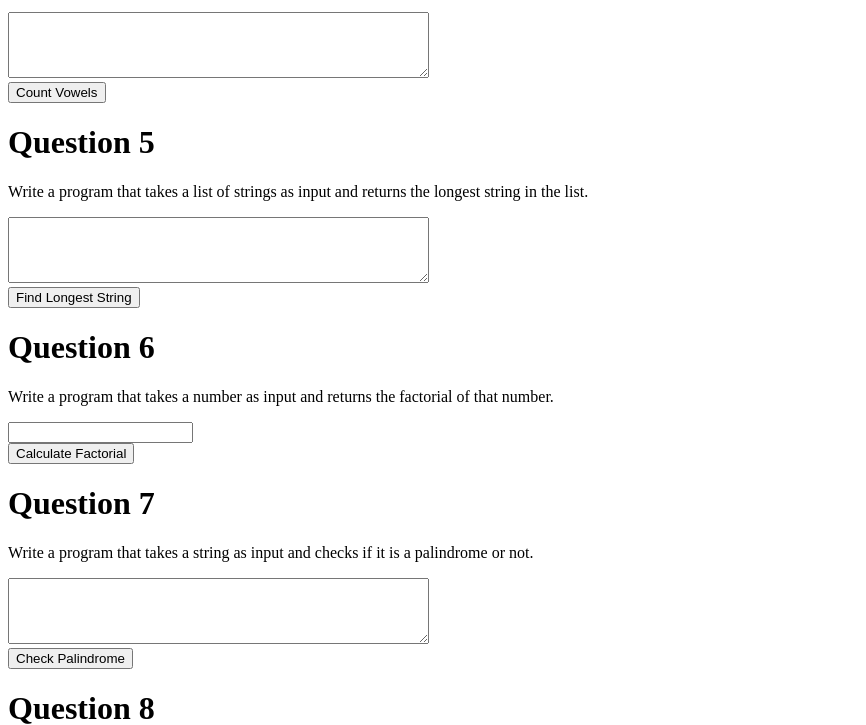
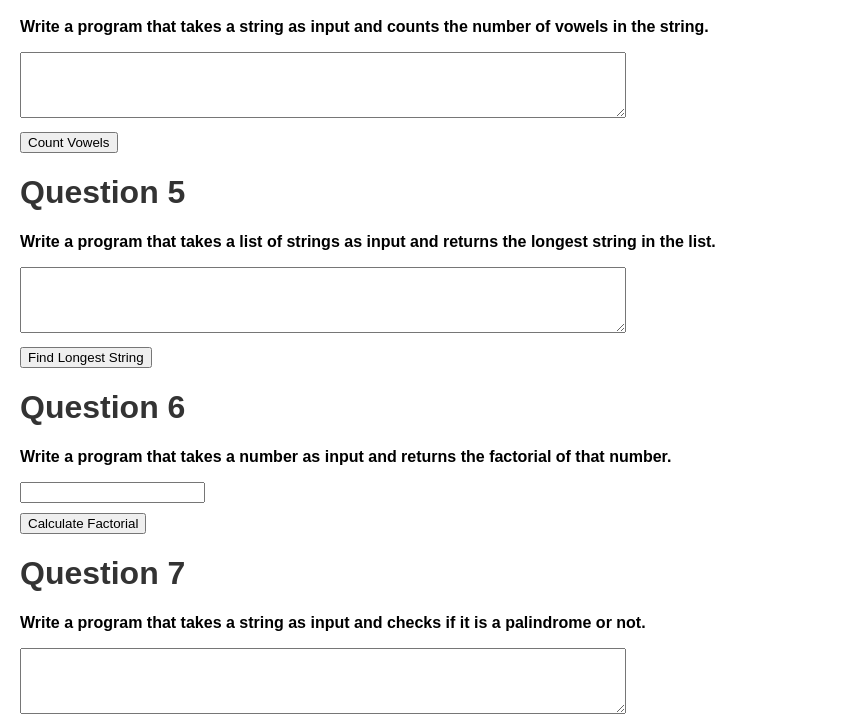
Before and after one commit to Azhaghiri/questions, a plain HTML site: page index.html in a window 1280 px wide. Shown: the part 749-1474 px from the top of the page, without its empty margins (0-866 px from the left). Drawn offline with Linux system fonts and the light colour scheme.

Commit message:
Add files via upload

```diff
--- a/index.html
+++ b/index.html
@@ -4,6 +4,29 @@
     <meta charset="UTF-8">
     <meta name="viewport" content="width=device-width, initial-scale=1.0">
     <title>Document</title>
+    <style>
+        body {
+            font-family: Arial, sans-serif;
+            margin: 20px;
+        }
+
+        h1 {
+            color: #333;
+        }
+
+        textarea {
+            width: 100%;
+            max-width: 600px;
+        }
+
+        button {
+            margin-top: 10px;
+        }
+
+        p {
+            font-weight: bold;
+        }
+    </style>
 </head>
 <body>
     <!-- question 1 -->
```
